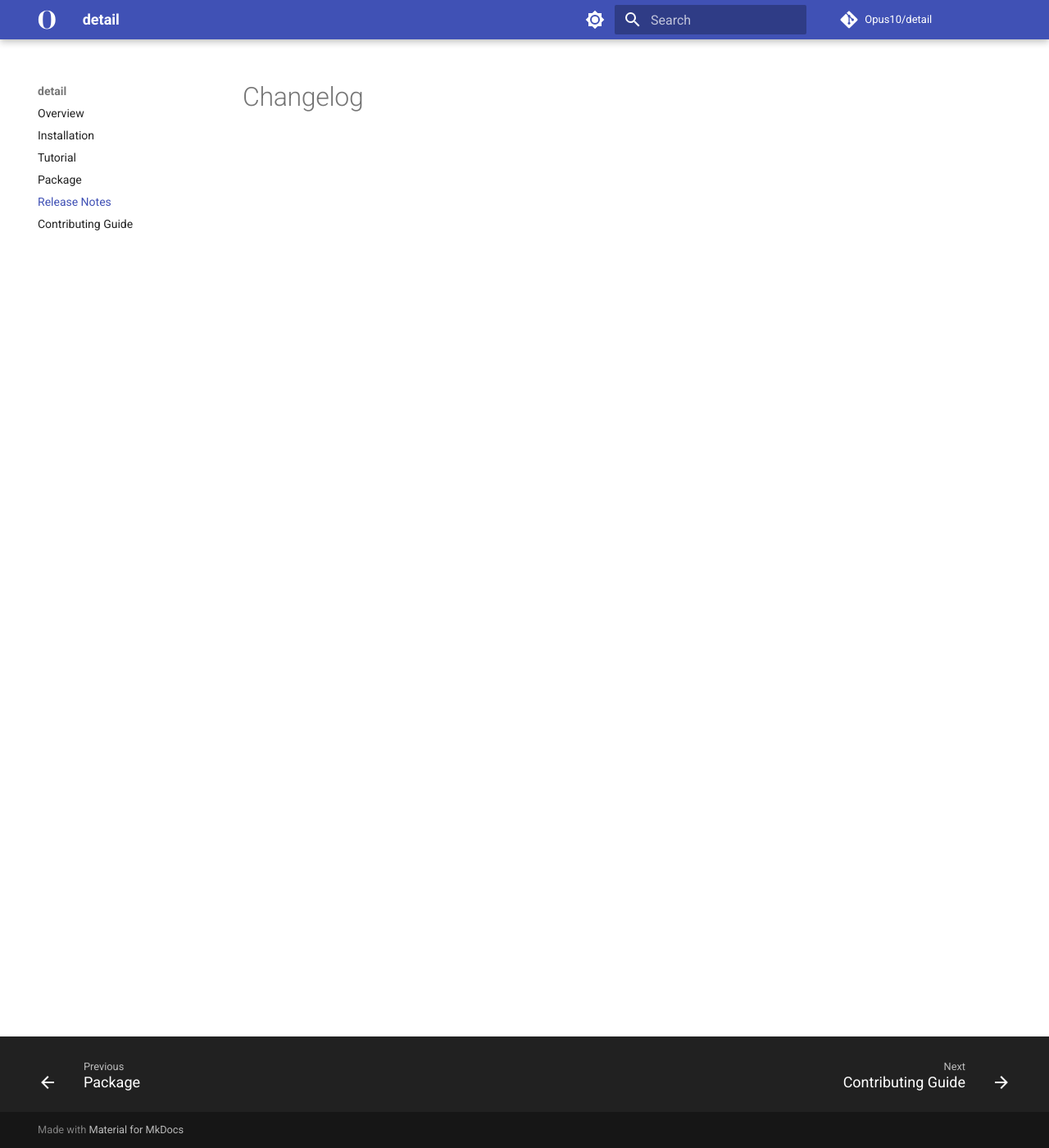
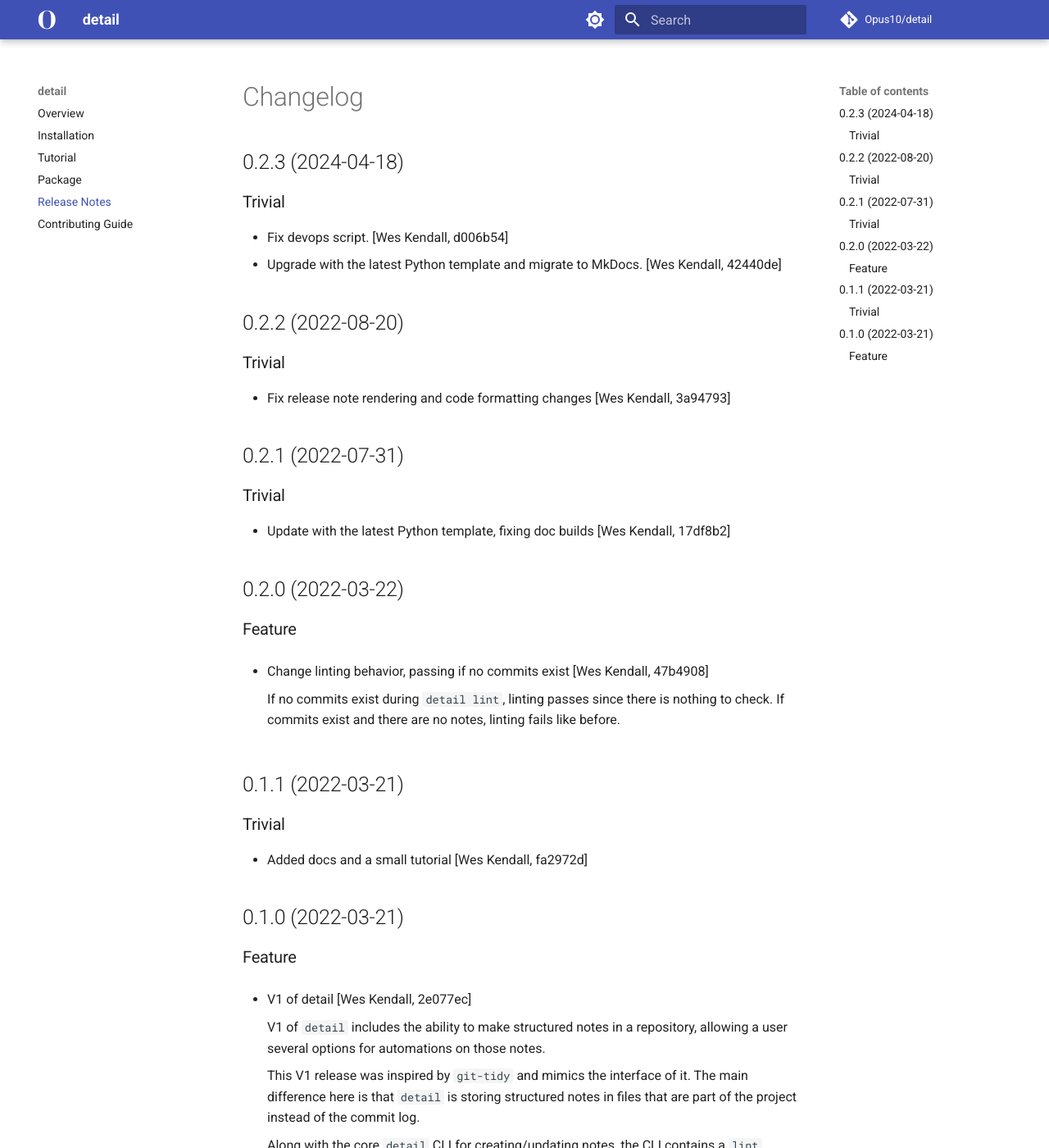
Before and after one commit to Opus10/detail, an MkDocs documentation site: the page built from docs/release_notes.md, in a window 1280 px wide and 1400 px high. Shown: the whole window at 82% size. Built offline with MkDocs 1.6.1 and Material for MkDocs 9.7.7, drawn with Linux system fonts in a browser that asks for light colours; comment, search, counter and statistics services are not loaded; some of the changed text lies outside the part shown.

Commit message:
Release version 0.2.3 [skip ci]
Type: trivial

```diff
--- a/docs/release_notes.md
+++ b/docs/release_notes.md
@@ -1 +1,53 @@
 # Changelog
+
+## 0.2.3 (2024-04-18)
+
+### Trivial
+
+  - Fix devops script. [Wes Kendall, d006b54]
+  - Upgrade with the latest Python template and migrate to MkDocs. [Wes Kendall, 42440de]
+
+## 0.2.2 (2022-08-20)
+
+### Trivial
+
+  - Fix release note rendering and code formatting changes [Wes Kendall, 3a94793]
+
+## 0.2.1 (2022-07-31)
+
+### Trivial
+
+  - Update with the latest Python template, fixing doc builds [Wes Kendall, 17df8b2]
+
+## 0.2.0 (2022-03-22)
+
+### Feature
+
+  - Change linting behavior, passing if no commits exist [Wes Kendall, 47b4908]
+
+    If no commits exist during ``detail lint``, linting passes
+    since there is nothing to check. If commits exist and there are no
+    notes, linting fails like before.
+
+## 0.1.1 (2022-03-21)
+
+### Trivial
+
+  - Added docs and a small tutorial [Wes Kendall, fa2972d]
+
+## 0.1.0 (2022-03-21)
+
+### Feature
+
+  - V1 of detail [Wes Kendall, 2e077ec]
+
+    V1 of ``detail`` includes the ability to make structured notes in a repository,
+    allowing a user several options for automations on those notes.
+
+    This V1 release was inspired by ``git-tidy`` and mimics the interface of it.
+    The main difference here is that ``detail`` is storing structured notes in
+    files that are part of the project instead of the commit log.
+
+    Along with the core ``detail`` CLI for creating/updating notes, the CLI
+    contains a ``lint`` subcommand for linting notes against a git range and
+    a ``log`` subcommand for logging notes against a git range.
--- a/pyproject.toml
+++ b/pyproject.toml
@@ -23,7 +23,7 @@ name = "detail"
 packages = [
   { include = "detail" },
 ]
-version = "0.2.2"
+version = "0.2.3"
 description = "Build automations off of structured notes in your project"
 authors = ["Opus 10 Engineering"]
 classifiers = [
```
Also changed, not shown: CHANGELOG.md (+18 -0 lines), docs/requirements.txt (+83 -87 lines).
